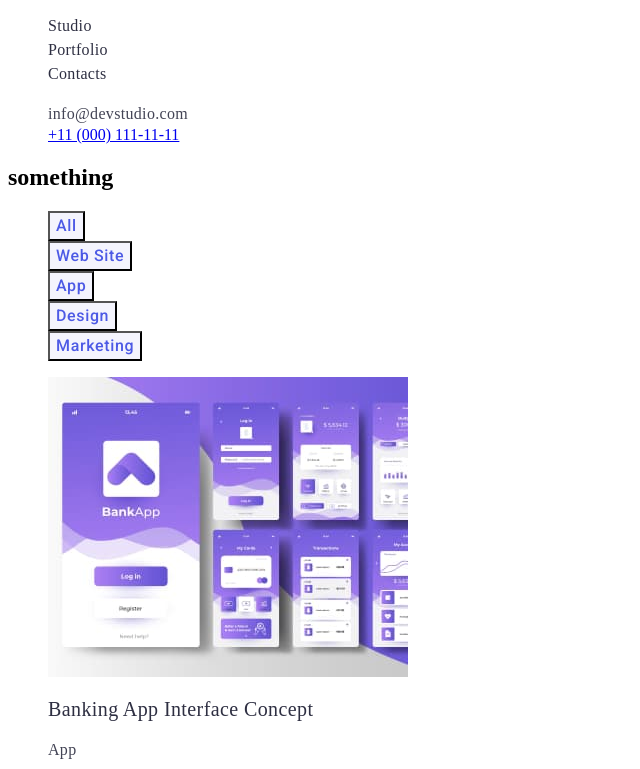
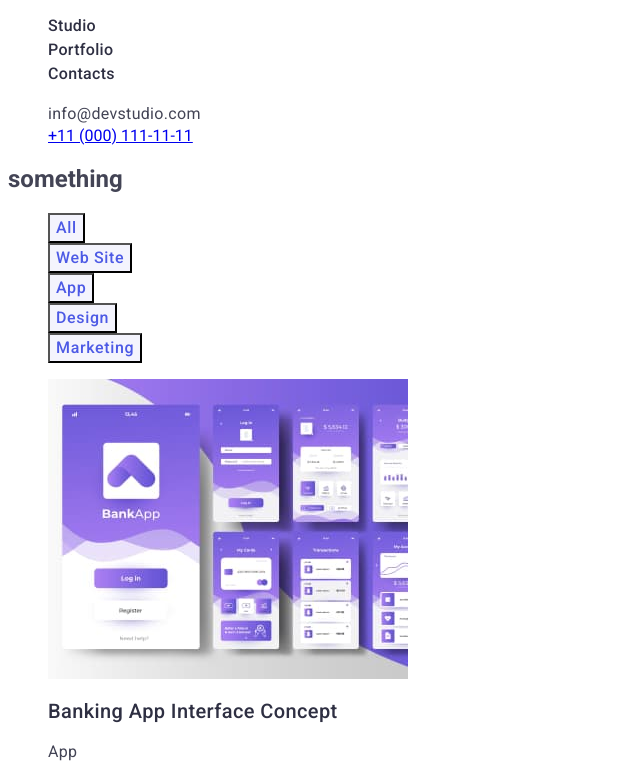
Before and after one commit to SimonMedic/goit-markup-hw-02, a plain HTML site: page portfolio.html in a window 1280 px wide. Shown: the part 31-800 px from the top of the page, without its empty margins (0-640 px from the left). Drawn offline with Linux system fonts and the light colour scheme; a web font is replaced by a local one.

Commit message:
Update portfolio.html

```diff
--- a/portfolio.html
+++ b/portfolio.html
@@ -12,6 +12,10 @@
     rel="stylesheet">
 
     <style>
+        .body {
+            font-family: "Roboto", sans-serif;
+            color: #434455;
+        }
         .logo {
             font-family: "Raleway", sans-serif;
             font-weight: 800;
```
